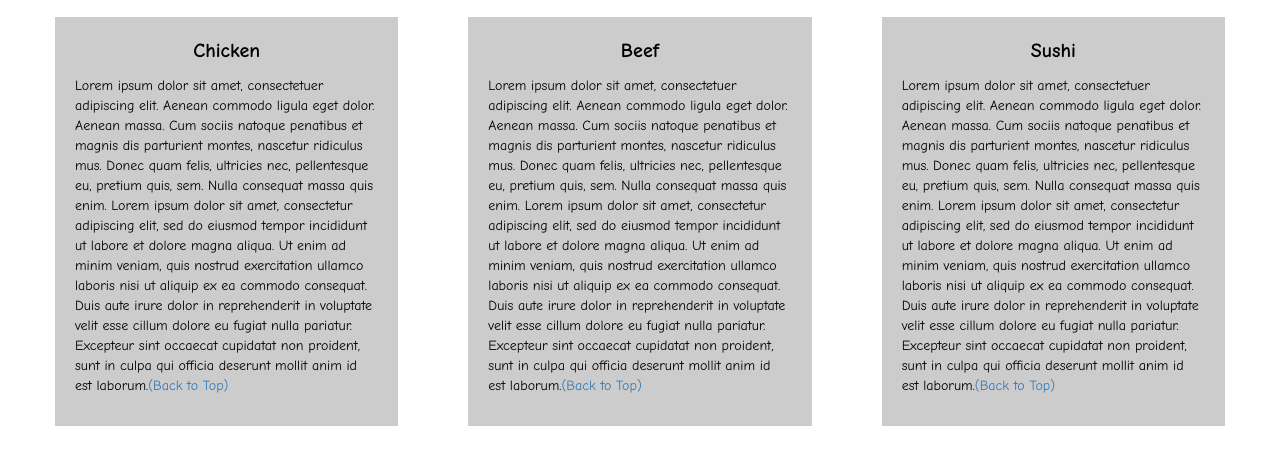
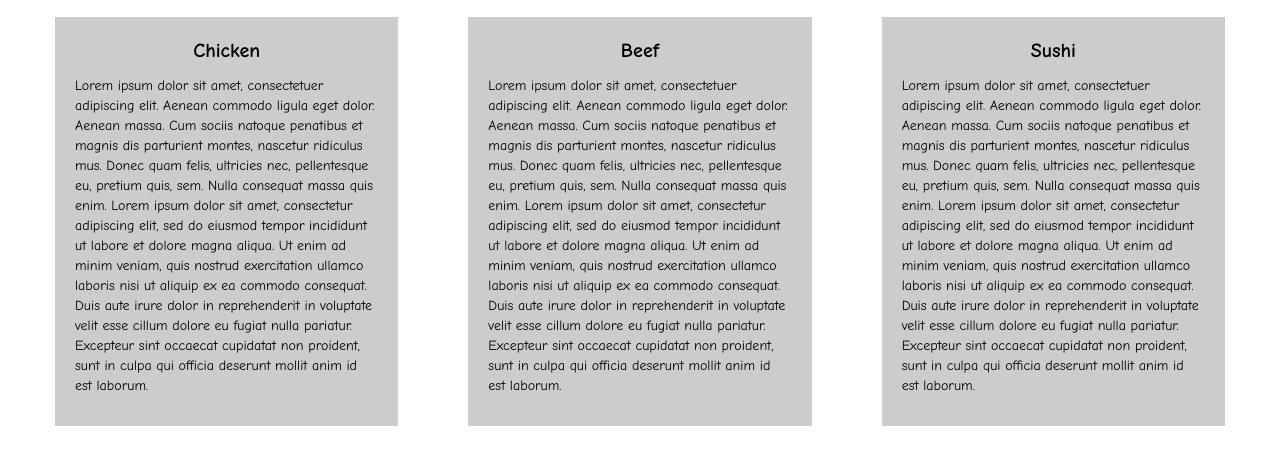
Before and after one commit to mhj-developer/module3-solution, a plain HTML site: page index.html in a window 1280 px wide. Shown: the part 161-626 px from the top of the page. Drawn offline with nearby package versions, Linux system fonts and the light colour scheme.

Commit message:
Update index.html

```diff
--- a/index.html
+++ b/index.html
@@ -51,14 +51,14 @@
   <div class="col-lg-4 col-md-6 col-sm-12">
     <div class="content-box">
       <p class="item-name">Chicken</p>
-      <p>Lorem ipsum dolor sit amet, consectetuer adipiscing elit. Aenean commodo ligula eget dolor. Aenean massa. Cum sociis natoque penatibus et magnis dis parturient montes, nascetur ridiculus mus. Donec quam felis, ultricies nec, pellentesque eu, pretium quis, sem. Nulla consequat massa quis enim. Lorem ipsum dolor sit amet, consectetur adipiscing elit, sed do eiusmod tempor incididunt ut labore et dolore magna aliqua. Ut enim ad minim veniam, quis nostrud exercitation ullamco laboris nisi ut aliquip ex ea commodo consequat. Duis aute irure dolor in reprehenderit in voluptate velit esse cillum dolore eu fugiat nulla pariatur. Excepteur sint occaecat cupidatat non proident, sunt in culpa qui officia deserunt mollit anim id est laborum.<a href="#top">(Back to Top)</a></p>
+      <p>Lorem ipsum dolor sit amet, consectetuer adipiscing elit. Aenean commodo ligula eget dolor. Aenean massa. Cum sociis natoque penatibus et magnis dis parturient montes, nascetur ridiculus mus. Donec quam felis, ultricies nec, pellentesque eu, pretium quis, sem. Nulla consequat massa quis enim. Lorem ipsum dolor sit amet, consectetur adipiscing elit, sed do eiusmod tempor incididunt ut labore et dolore magna aliqua. Ut enim ad minim veniam, quis nostrud exercitation ullamco laboris nisi ut aliquip ex ea commodo consequat. Duis aute irure dolor in reprehenderit in voluptate velit esse cillum dolore eu fugiat nulla pariatur. Excepteur sint occaecat cupidatat non proident, sunt in culpa qui officia deserunt mollit anim id est laborum.</p>
     </div>
   </div>
 
   <div class="col-lg-4 col-md-6 col-sm-12">
     <div class="content-box">
       <p class="item-name">Beef</p>
-      <p>Lorem ipsum dolor sit amet, consectetuer adipiscing elit. Aenean commodo ligula eget dolor. Aenean massa. Cum sociis natoque penatibus et magnis dis parturient montes, nascetur ridiculus mus. Donec quam felis, ultricies nec, pellentesque eu, pretium quis, sem. Nulla consequat massa quis enim. Lorem ipsum dolor sit amet, consectetur adipiscing elit, sed do eiusmod tempor incididunt ut labore et dolore magna aliqua. Ut enim ad minim veniam, quis nostrud exercitation ullamco laboris nisi ut aliquip ex ea commodo consequat. Duis aute irure dolor in reprehenderit in voluptate velit esse cillum dolore eu fugiat nulla pariatur. Excepteur sint occaecat cupidatat non proident, sunt in culpa qui officia deserunt mollit anim id est laborum.<a href="#top">(Back to Top)</a></p>
+      <p>Lorem ipsum dolor sit amet, consectetuer adipiscing elit. Aenean commodo ligula eget dolor. Aenean massa. Cum sociis natoque penatibus et magnis dis parturient montes, nascetur ridiculus mus. Donec quam felis, ultricies nec, pellentesque eu, pretium quis, sem. Nulla consequat massa quis enim. Lorem ipsum dolor sit amet, consectetur adipiscing elit, sed do eiusmod tempor incididunt ut labore et dolore magna aliqua. Ut enim ad minim veniam, quis nostrud exercitation ullamco laboris nisi ut aliquip ex ea commodo consequat. Duis aute irure dolor in reprehenderit in voluptate velit esse cillum dolore eu fugiat nulla pariatur. Excepteur sint occaecat cupidatat non proident, sunt in culpa qui officia deserunt mollit anim id est laborum.</p>
     </div>
   </div>
 
@@ -66,7 +66,7 @@
   <div class="col-lg-4 col-md-12 col-sm-12">
     <div class="content-box">
       <p class="item-name">Sushi</p>
-      <p>Lorem ipsum dolor sit amet, consectetuer adipiscing elit. Aenean commodo ligula eget dolor. Aenean massa. Cum sociis natoque penatibus et magnis dis parturient montes, nascetur ridiculus mus. Donec quam felis, ultricies nec, pellentesque eu, pretium quis, sem. Nulla consequat massa quis enim. Lorem ipsum dolor sit amet, consectetur adipiscing elit, sed do eiusmod tempor incididunt ut labore et dolore magna aliqua. Ut enim ad minim veniam, quis nostrud exercitation ullamco laboris nisi ut aliquip ex ea commodo consequat. Duis aute irure dolor in reprehenderit in voluptate velit esse cillum dolore eu fugiat nulla pariatur. Excepteur sint occaecat cupidatat non proident, sunt in culpa qui officia deserunt mollit anim id est laborum.<a href="#top">(Back to Top)</a></p>
+      <p>Lorem ipsum dolor sit amet, consectetuer adipiscing elit. Aenean commodo ligula eget dolor. Aenean massa. Cum sociis natoque penatibus et magnis dis parturient montes, nascetur ridiculus mus. Donec quam felis, ultricies nec, pellentesque eu, pretium quis, sem. Nulla consequat massa quis enim. Lorem ipsum dolor sit amet, consectetur adipiscing elit, sed do eiusmod tempor incididunt ut labore et dolore magna aliqua. Ut enim ad minim veniam, quis nostrud exercitation ullamco laboris nisi ut aliquip ex ea commodo consequat. Duis aute irure dolor in reprehenderit in voluptate velit esse cillum dolore eu fugiat nulla pariatur. Excepteur sint occaecat cupidatat non proident, sunt in culpa qui officia deserunt mollit anim id est laborum.</p>
     </div>
   </div>
 
```
